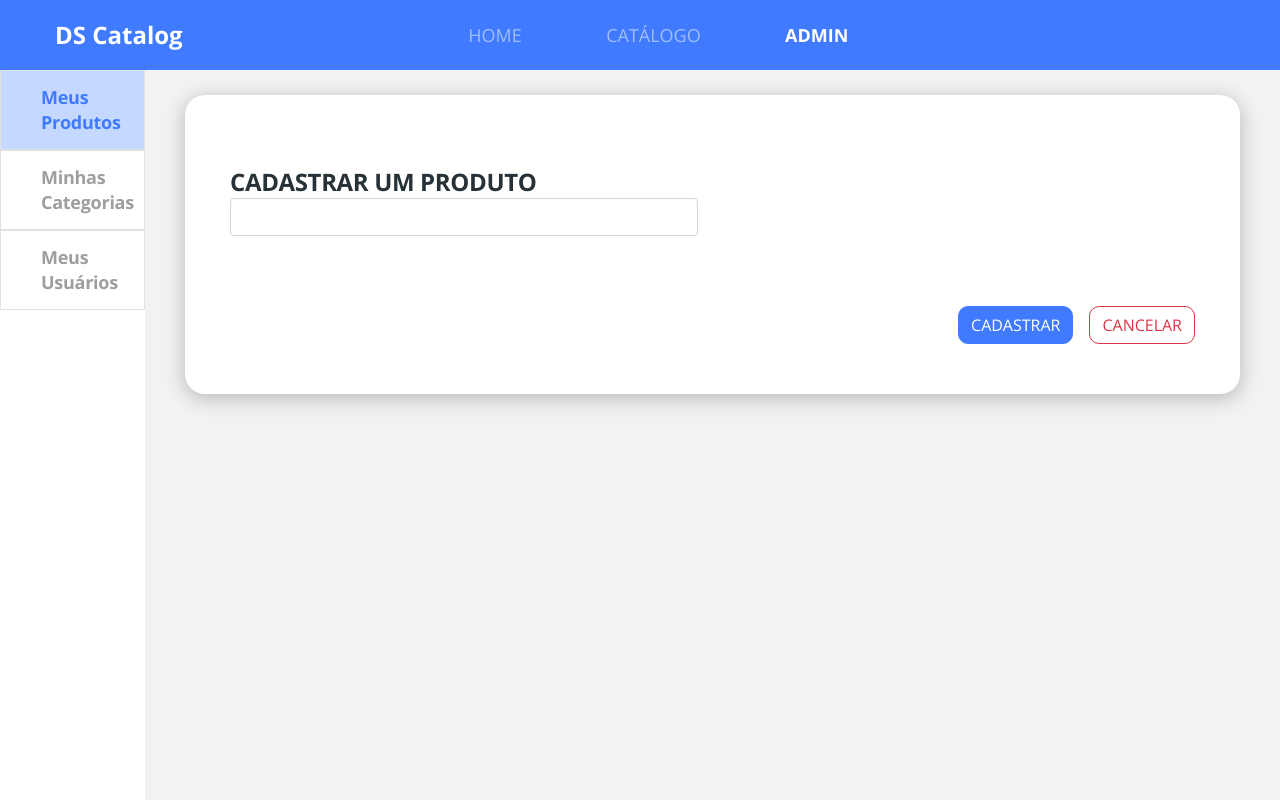
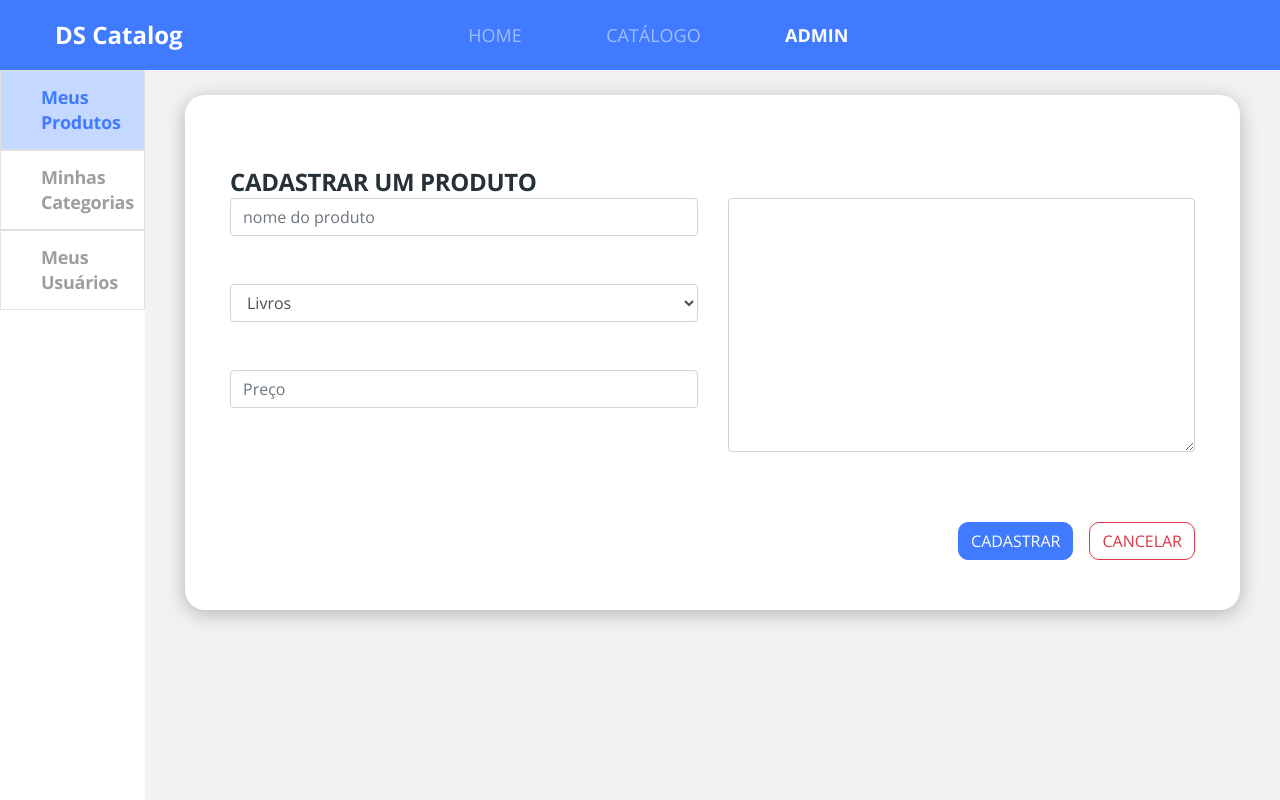
Before and after one commit to fhilips/dscatalog, a React (Create React App) app in the folder front-web/: page /admin/products/create in a window 1280 px wide. Built offline with nearby package versions, Linux system fonts and the light colour scheme.

Commit message:
Add form admin

```diff
--- a/front-web/src/core/pages/Admin/components/Navbar/index.tsx
+++ b/front-web/src/core/pages/Admin/components/Navbar/index.tsx
@@ -1,4 +1,4 @@
-import { Link, NavLink } from "react-router-dom";
+import { NavLink } from "react-router-dom";
 import "./styles.scss";
 
 const Navbar = () => (
--- a/front-web/src/core/pages/Admin/components/Products/Form/index.tsx
+++ b/front-web/src/core/pages/Admin/components/Products/Form/index.tsx
@@ -1,16 +1,84 @@
 import "./styles.scss";
-import BaseForm from '../../BaseForm';
+import BaseForm from "../../BaseForm";
+import { useState } from "react";
+import { makeRequest } from "core/utils/request";
+
+type FormState = {
+  name: string;
+  price: string;
+  category: string;
+  description: string;
+};
 
 const Form = () => {
+  const [formData, setFormData] = useState<FormState>({
+    name: "",
+    price: "",
+    category: "1",
+    description: ""
+  });
+
+  type FormEvent = React.ChangeEvent<HTMLSelectElement | HTMLInputElement | HTMLTextAreaElement>;
+  const handleOnChange = ( event: FormEvent) => {
+    const name = event.target.name;
+    const value = event.target.value;
+
+    setFormData((data) => ({ ...data, [name]: value }));
+  };
+  const handleSubmit = (event: React.FormEvent<HTMLFormElement>) => {
+    event.preventDefault();
+    const payload = {
+      ...formData,
+      imgUrl: 'https://cdn.vox-cdn.com/thumbor/Vgy3FfpWvBD32CYZrcNq6itGqnw=/1400x1400/filters:format(png)/cdn.vox-cdn.com/uploads/chorus_asset/file/20034840/ishMfuW.png',
+      categories: [{ id: formData.category }]
+    }
+
+    makeRequest({ url: '/products', method: 'POST', data: payload})
+  };
 
   return (
-    <BaseForm title="CADASTRAR UM PRODUTO">
-      <div className="row">
-        <div className="col-6">
-          <input type="text" className="form-control"/>
+    <form onSubmit={handleSubmit}>
+      <BaseForm title="CADASTRAR UM PRODUTO">
+        <div className="row">
+          <div className="col-6">
+            <input
+              type="text"
+              className="form-control mb-5"
+              value={formData.name}
+              name="name"
+              onChange={handleOnChange}
+              placeholder="nome do produto"
+            />
+            <select
+              className="form-control mb-5"
+              onChange={handleOnChange}
+              value={formData.category}
+              name="category"
+              >
+              <option value="1">Livros</option>
+              <option value="3">Computadores</option>
+              <option value="2">electronicos</option>
+            </select>
+            <input
+              value={formData.price}
+              type="text"
+              name="price"
+              onChange={handleOnChange}
+              className="form-control"
+              placeholder="Preço"
+            />
+          </div>
+          <div className="col-6">
+            <textarea
+              name="description"
+              className="form-control"
+              onChange={handleOnChange}
+              cols={30}
+              rows={10} />
+          </div>
         </div>
-      </div>
-    </BaseForm>
+      </BaseForm>
+    </form>
   );
 };
 
```
